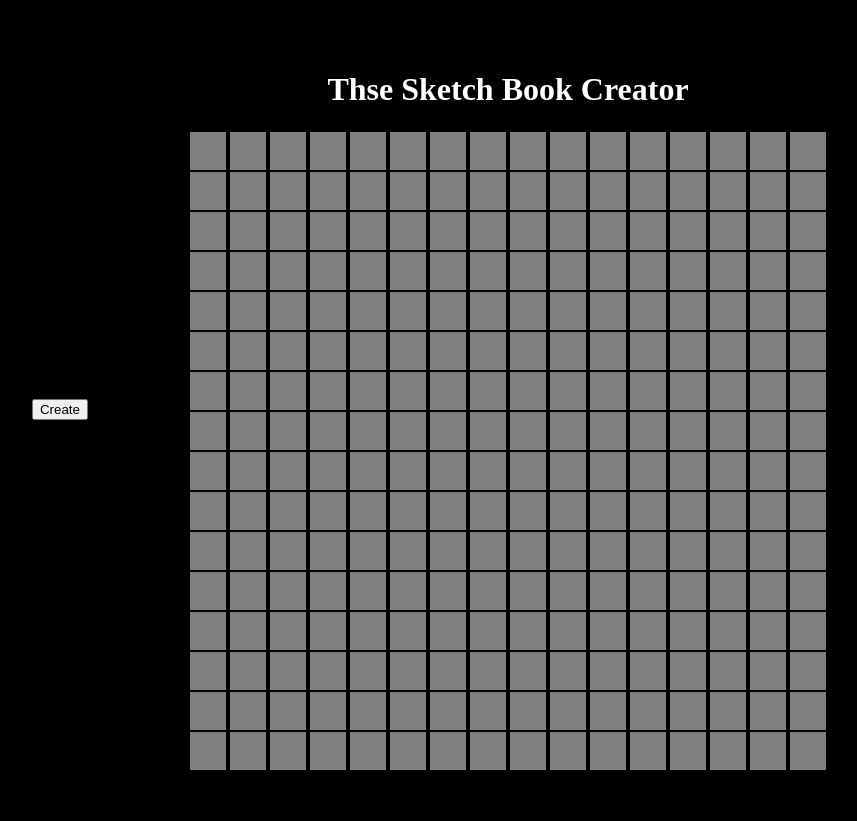
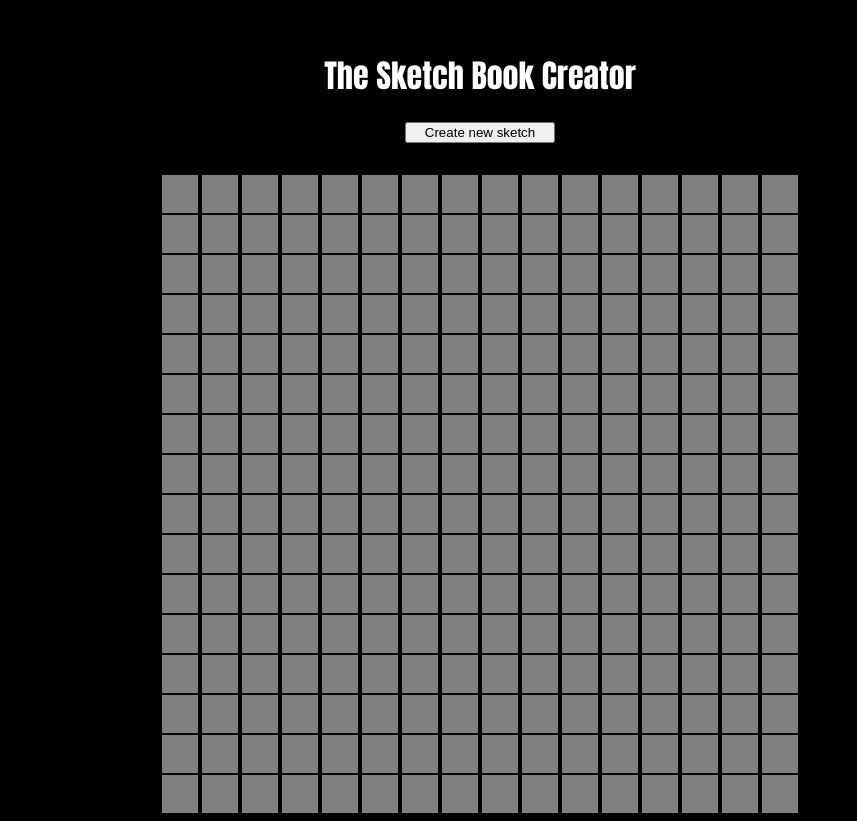
Before and after one commit to sercan-kalkan/Sketch-book, a plain HTML site: page index.html in a window 1280 px wide. Shown: the whole page, without its empty margins (210-1067 px from the left). Before the commit the page ends 800 px from the top, so only its background shows below. Drawn offline with Linux system fonts and the light colour scheme.

Commit message:
Project is done for now.

```diff
--- a/index.html
+++ b/index.html
@@ -11,10 +11,11 @@
 
 <div class="container">
   <div class="sidebar">
-      <button id="create">Create</button>
+
   </div>
-  <div>
-    <h1>Thse Sketch Book Creator</h1>
+  <div id="content">
+    <h1>The Sketch Book Creator</h1>
+    <button id="create">Create new sketch</button>
     <div class="flex-container" id="sketch">
     </div>
   </div>
--- a/main.js
+++ b/main.js
@@ -26,7 +26,7 @@ for (let i = 0; i < 16; ++i) {
 
 
 
-//asking the user square numbers
+//asking the user square numbers and run the function which creates new sketch area
 function askSquareNumber() {
     columns = Number(prompt("How many squares do you want?"));
     console.log(typeof(columns));
--- a/style.css
+++ b/style.css
@@ -5,11 +5,23 @@ body {
 h1 {
     color: white;
     text-align: center;
+    font-family: Impact, Haettenschweiler, 'Arial Narrow Bold', sans-serif;
 }
 .container{
     display: flex;
     justify-content: center;
-    margin-top: 50px;
+    margin-top: 30px;
+}
+
+#content {
+    display: flex;
+    flex-direction: column;
+    justify-content: center;
+    align-items: center;
+}
+
+#create {
+    width: 150px;
 }
 
 .sidebar {
@@ -25,6 +37,7 @@ h1 {
     height: 640px;
     background-color: black;
     box-sizing: border-box;
+    margin-top: 30px;
 }
 
 .column {
```
